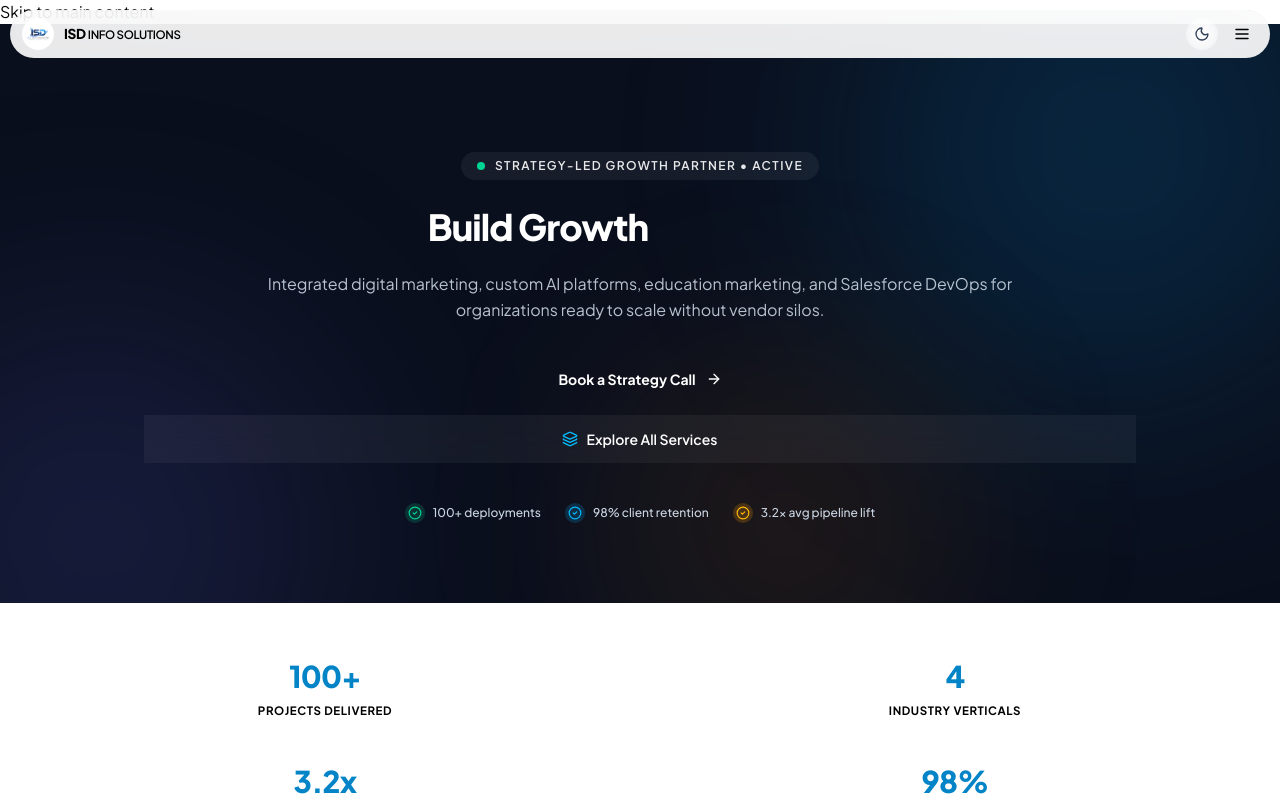
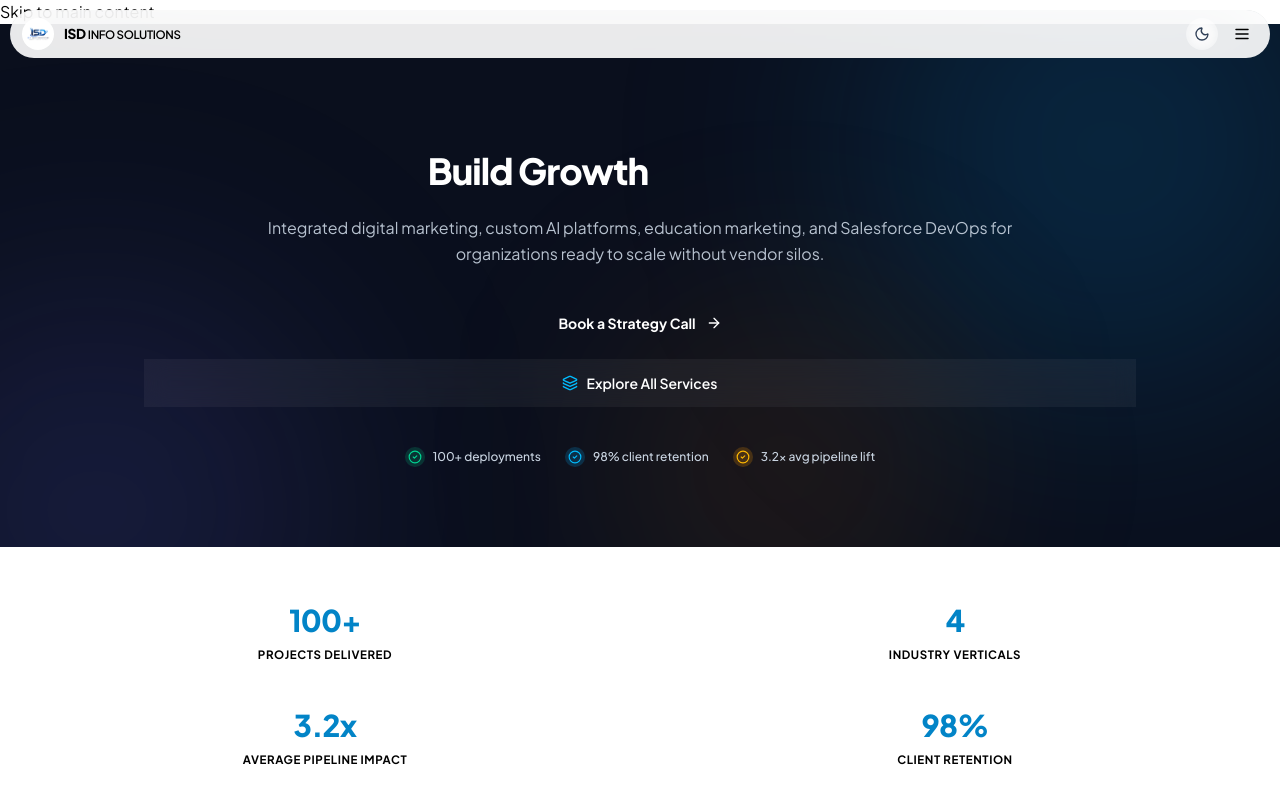
Before and after one commit to Nithin-bot-m/isd, a Next.js app: page / in a window 1280 px wide. Shown: the top 800 px of the page. Built offline with nearby package versions, Linux system fonts and the light colour scheme.

Commit message:
chore: remove hero and footer status badges

```diff
--- a/src/components/home-page.tsx
+++ b/src/components/home-page.tsx
@@ -102,12 +102,7 @@
           transition={{ duration: 0.55, ease: [0.16, 1, 0.3, 1] }}
           className="flex flex-col items-center"
         >
-          <div className="inline-flex items-center gap-2.5 rounded-full border border-white/15 bg-white/[0.06] px-4 py-1.5 text-xs font-semibold uppercase tracking-[0.12em] text-white/90 backdrop-blur-md shadow-sm">
-            <span className="pulse-dot h-2 w-2 rounded-full bg-emerald-400" />
-            <span>Strategy-Led Growth Partner &bull; Active</span>
-          </div>
-
-          <h1 className="mt-7 text-4xl sm:text-6xl md:text-7xl font-extrabold leading-[1.08] tracking-tight text-white max-w-4xl">
+          <h1 className="text-4xl sm:text-6xl md:text-7xl font-extrabold leading-[1.08] tracking-tight text-white max-w-4xl">
             Build Growth{' '}
             <span className="bg-gradient-to-r from-sky-400 via-indigo-300 to-amber-300 bg-clip-text text-transparent">
               Intelligently
--- a/src/components/site-footer.tsx
+++ b/src/components/site-footer.tsx
@@ -45,11 +45,6 @@
             <p className="mt-3 max-w-sm text-sm leading-relaxed text-slate-300">
               We partner with ambitious brands to build digital experiences that convert, scale, and endure.
             </p>
-
-            <div className="mt-6 inline-flex items-center gap-2 rounded-full border border-white/10 bg-white/[0.04] px-3 py-1 text-xs text-slate-300 backdrop-blur-sm">
-              <span className="h-2 w-2 rounded-full bg-emerald-400 animate-pulse" />
-              <span>All Systems Operational</span>
-            </div>
           </div>
 
           <FooterCol title="Services" items={footerServiceLinks} />
```
